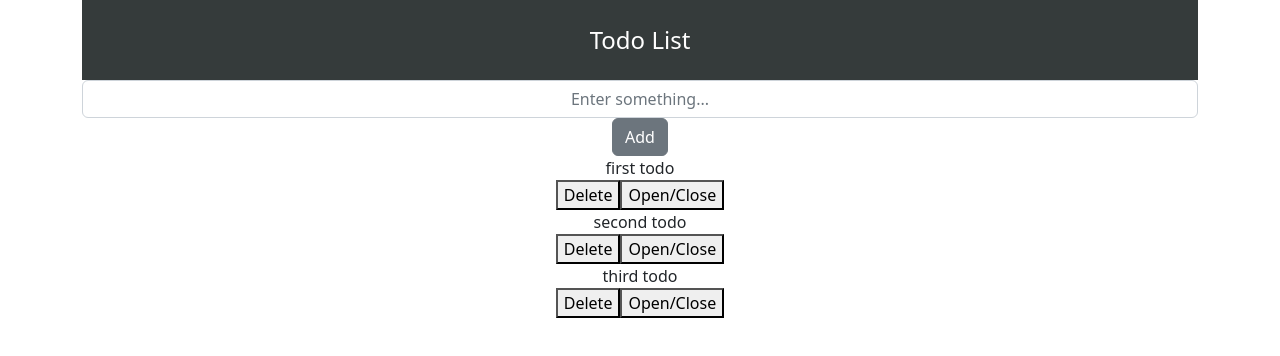
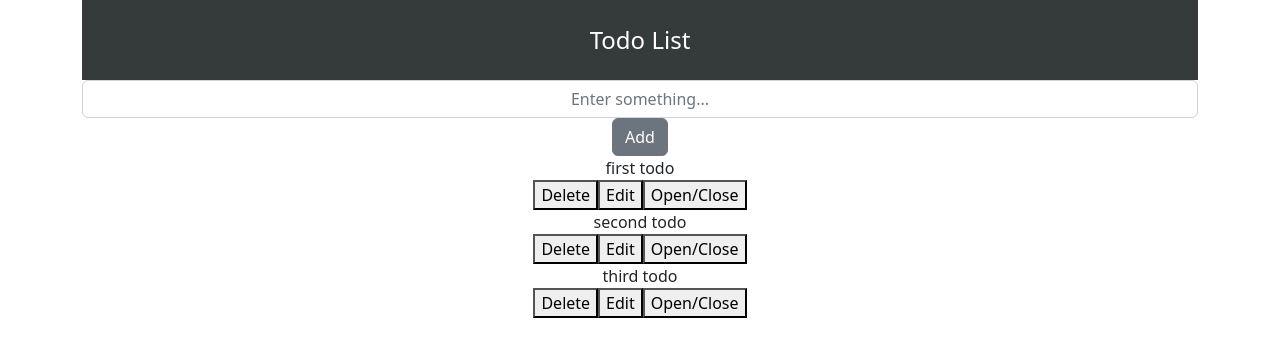
Before and after one commit to VladimirRM/Seo-soul-do, a React (Create React App) app: page / in a window 1280 px wide. Shown: the top 356 px of the page. Built offline with nearby package versions, Linux system fonts and the light colour scheme.

Commit message:
create func editTodo

```diff
--- a/src/components/TodoList/TodoList.js
+++ b/src/components/TodoList/TodoList.js
@@ -18,12 +18,18 @@ const TodoList = ({ todo, setTodo }) => {
     setTodo(newTodo);
   }
 
+  function editTodo(id, title) {
+    setEdit(id);
+    setValue(title);
+  }
+
   return (
     <div>
       {todo.map((item) => (
         <div key={item.id}>
           <div>{item.title}</div>
           <button onClick={() => deleteTodo(item.id)}>Delete</button>
+          <button onClick={() => editTodo(item.id, item.title)}>Edit</button>
           <button onClick={() => statusTodo(item.id)}>Open/Close</button>
         </div>
       ))}
```
